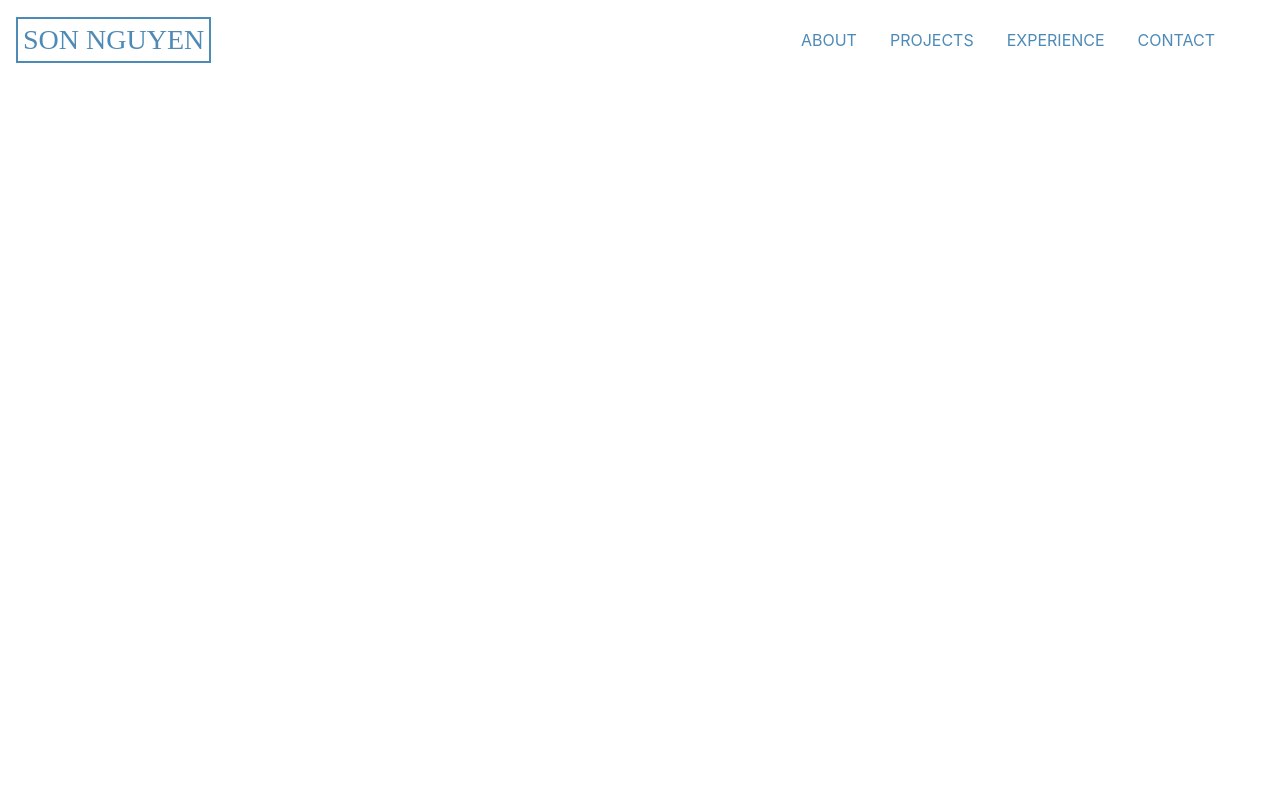
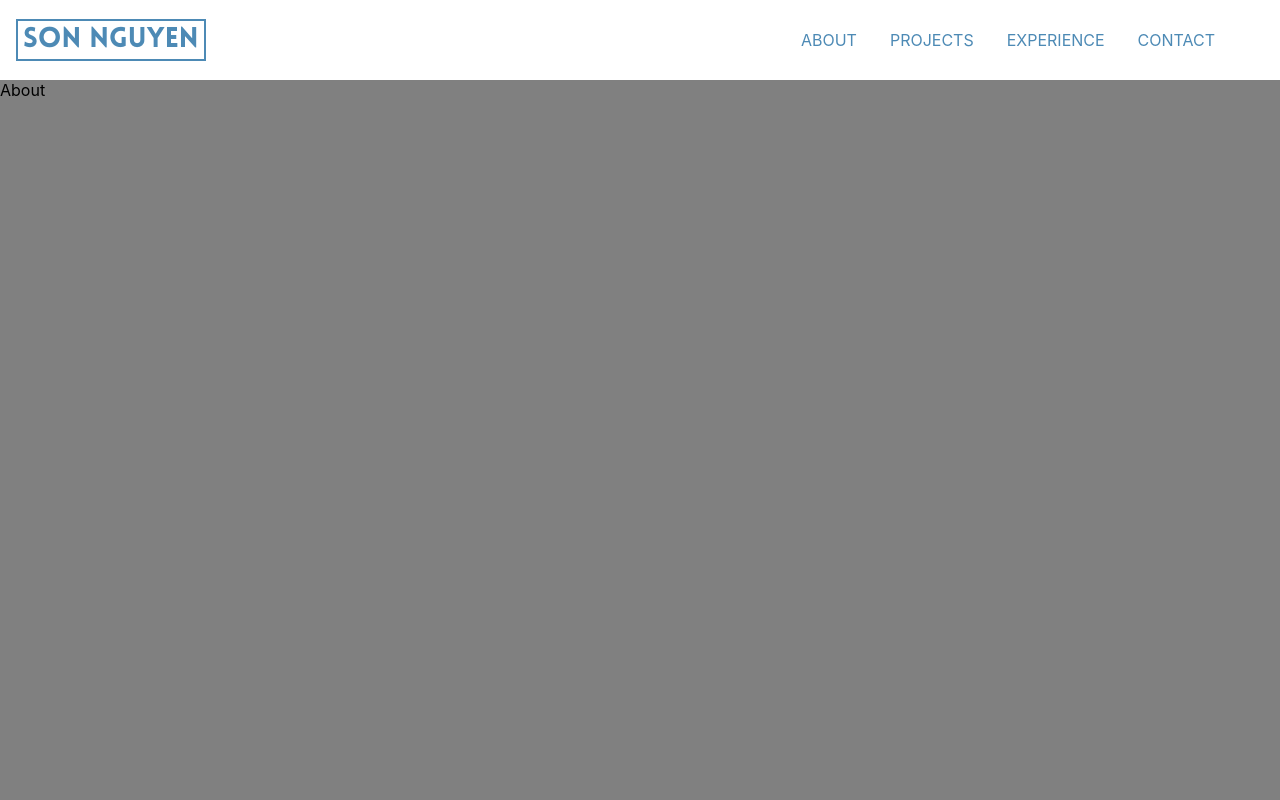
Before and after one commit to sotrnguy92/portfolio, a React (Create React App) app: page / in a window 1280 px wide. Shown: the top 800 px of the page. Built offline with nearby package versions, Linux system fonts and the light colour scheme; a web font is replaced by a local one.

Commit message:
adding blur effect to navbar

```diff
--- a/src/App.js
+++ b/src/App.js
@@ -5,8 +5,8 @@ function App() {
   return (
     <div className="App">
         <NavBar/>
+        <About/>
         <div style={{marginTop:"100vh"}}> intro to site </div>
-        <About/>
         <div> Projects</div>
         <div> Technologies</div>
         <div> Contact </div>
--- /dev/null
+++ b/src/components/About/About.css
@@ -0,0 +1,6 @@
+.about-container{
+    display: flex;
+    height: 750px;
+    background-color: grey;
+
+}
--- a/src/components/About/About.js
+++ b/src/components/About/About.js
@@ -1,8 +1,9 @@
 import React from 'react';
+import './About.css'
 
 export const About = () => {
     return (
-        <div>
+        <div className='about-container'>
             About
         </div>
     )
--- a/src/components/NavBar/NavBar.css
+++ b/src/components/NavBar/NavBar.css
@@ -1,6 +1,6 @@
 @font-face{
     font-family: "LoveLo";
-    src: url("src/fonts/Lovelo_Black.otf")
+    src: url("../../fonts/Lovelo_Black.otf")
 }
 .navbar{
     position: -webkit-sticky;
@@ -11,6 +11,8 @@
     width: 100vw;
     height: 5rem;
     color: #4D8AB5;
+    background-color:rgba(255,255,255,0.9);
+    backdrop-filter: blur(4px);
 
 }
 
```
